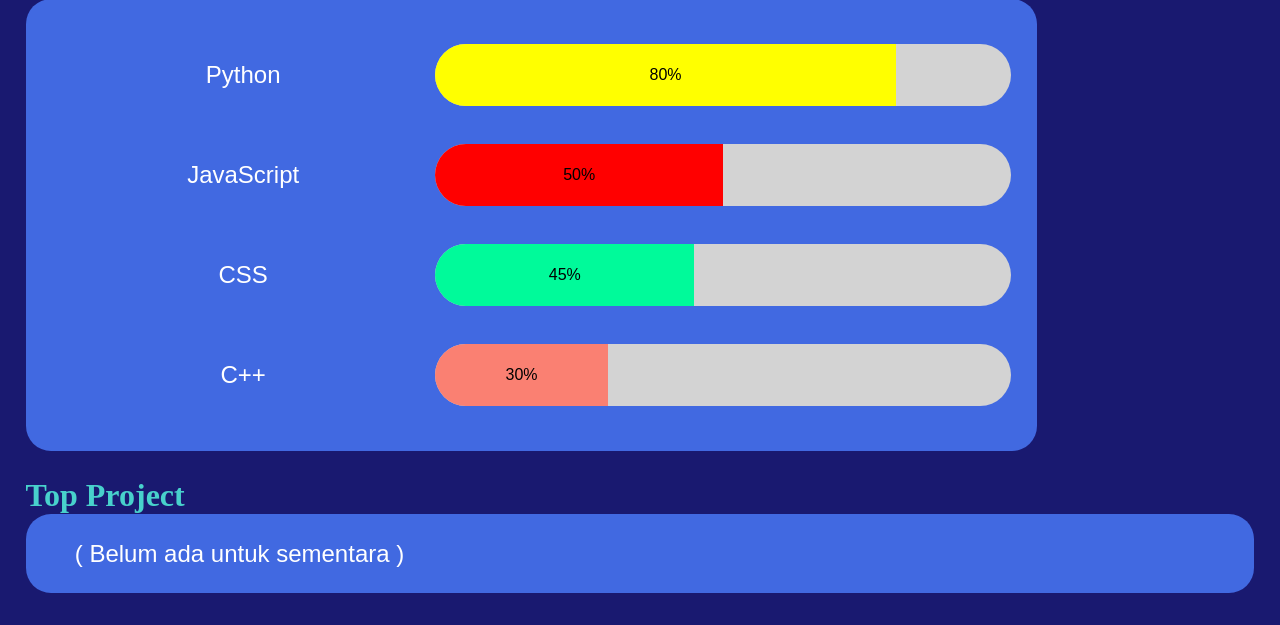
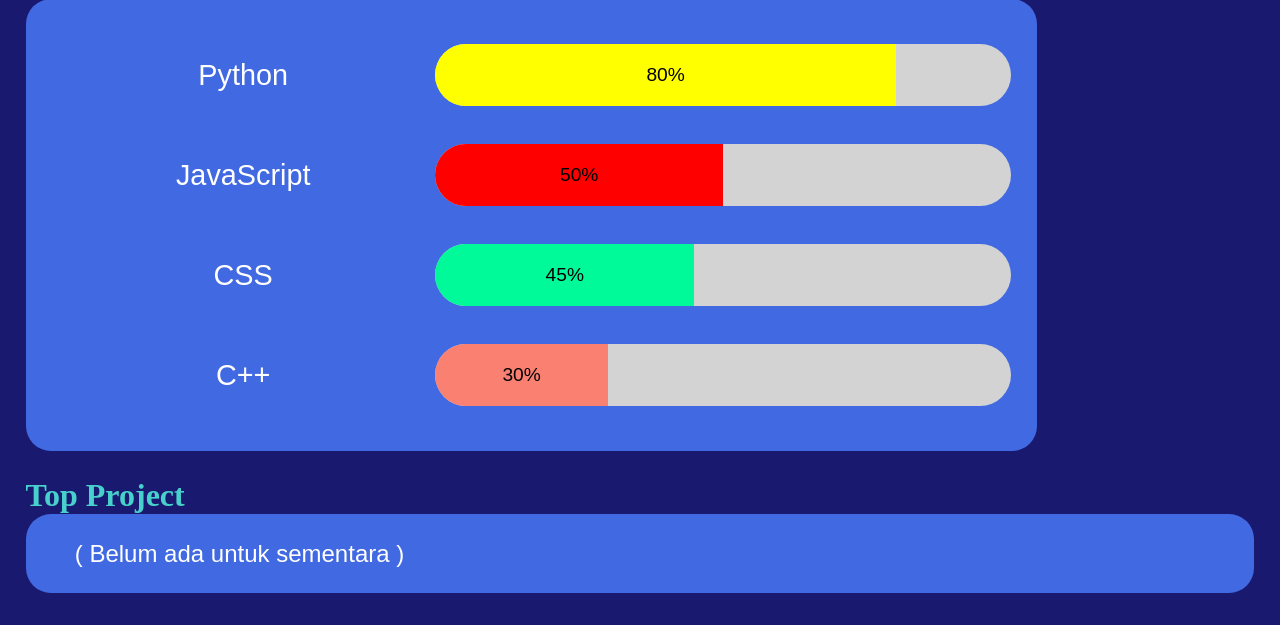
Before and after one commit to elrama-dev/rama-el.github.io, a plain HTML site: page index.html in a window 1280 px wide. Shown: the part 566-1191 px from the top of the page. Drawn offline with Linux system fonts and the light colour scheme.

Commit message:
Update style.css

```diff
--- a/style.css
+++ b/style.css
@@ -182,7 +182,7 @@ footer {
   .skills-grid {
     width: 75%;
     grid-template-rows: repeat(4, 100px);
-    font-size: 1rem;
+    font-size: 1.2em;
   }
   .skill-label {
     line-height: 100px;
```
